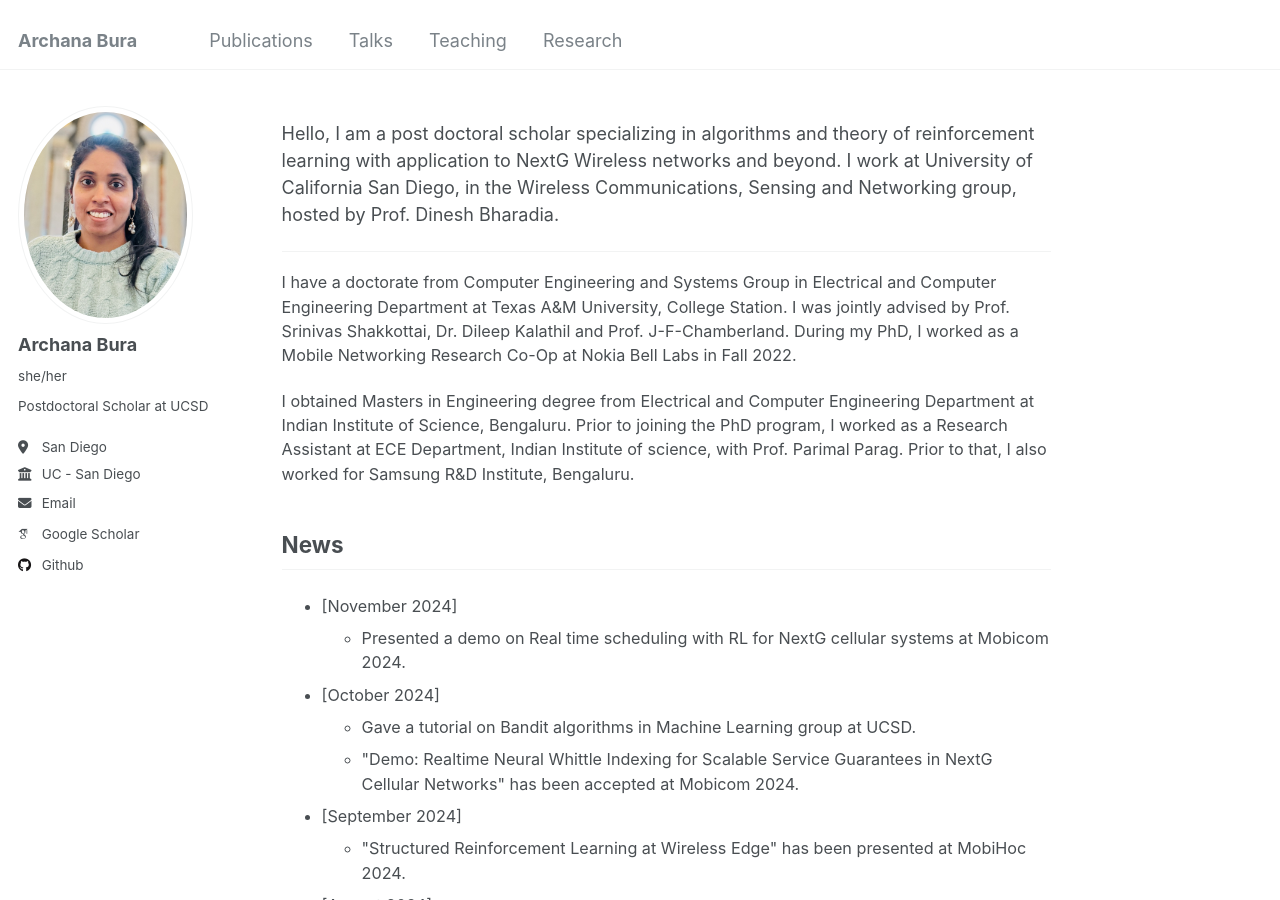
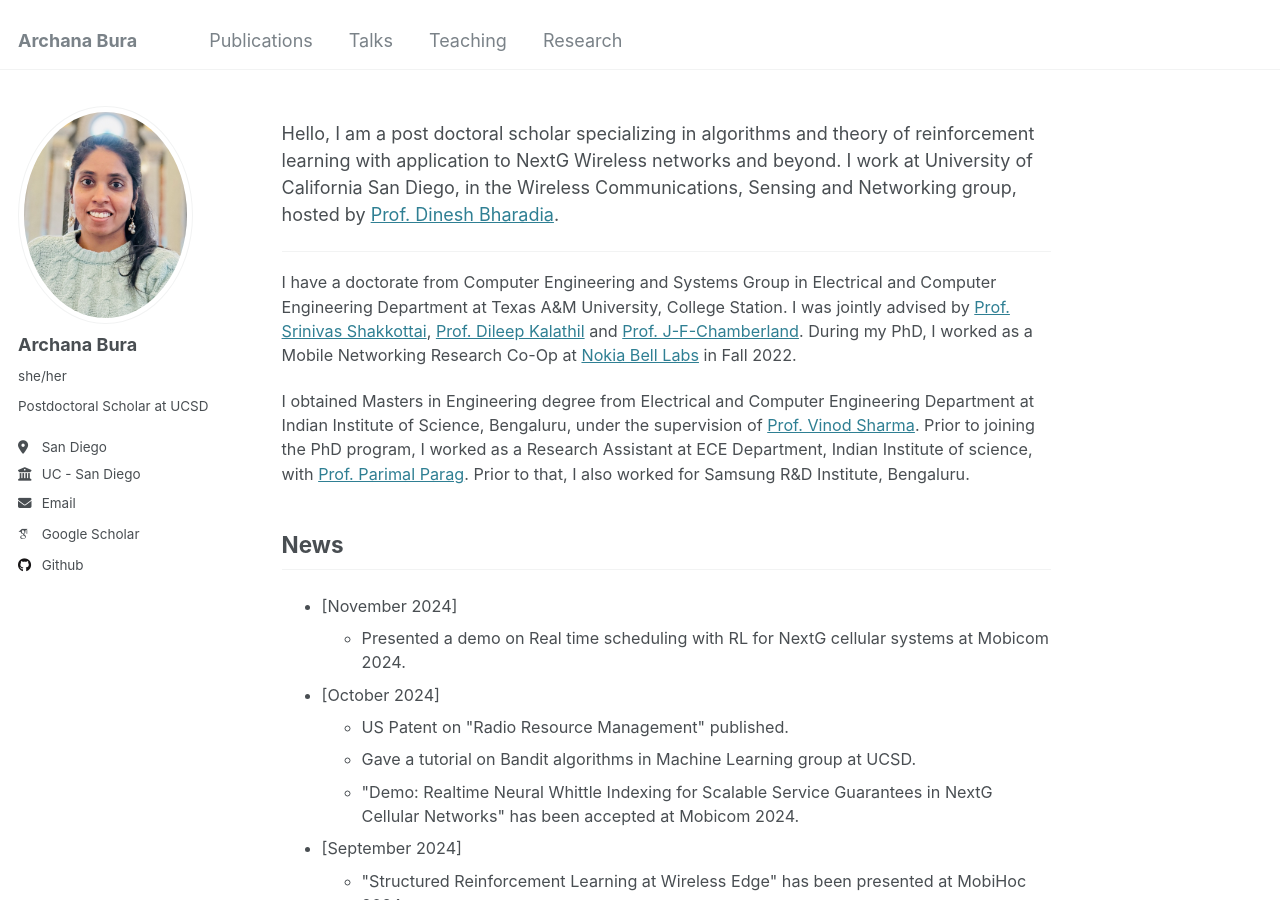
Before and after one commit to archanabura/archanabura.github.io, a Jekyll site: the page built from _pages/about.md, in a window 1280 px wide and 900 px high. Built offline with Jekyll 4.4.1, drawn with Linux system fonts in a browser that asks for light colours; some web fonts are replaced.

Commit message:
added website links in about me

```diff
--- a/_pages/about.md
+++ b/_pages/about.md
@@ -9,17 +9,17 @@ redirect_from:
 
 <!-- archana: To add front page content, add here -->
 <p style="font-size:100%;">
-Hello, I am a post doctoral scholar specializing in algorithms and theory of reinforcement learning with application to NextG Wireless networks and beyond. I work at University of California San Diego, in the Wireless Communications, Sensing and Networking group, hosted by Prof. Dinesh Bharadia.
+Hello, I am a post doctoral scholar specializing in algorithms and theory of reinforcement learning with application to NextG Wireless networks and beyond. I work at University of California San Diego, in the Wireless Communications, Sensing and Networking group, hosted by <a href="https://dineshb-ucsd.github.io">Prof. Dinesh Bharadia</a>.
 </p>
 
 <hr>
 
 <p style="font-size:90%;">
-I have a doctorate from Computer Engineering and Systems Group in Electrical and Computer Engineering Department at Texas A&M University, College Station. I was jointly advised by Prof. Srinivas Shakkottai, Dr. Dileep Kalathil and Prof. J-F-Chamberland. During my PhD, I worked as a Mobile Networking Research Co-Op at Nokia Bell Labs in Fall 2022.
+I have a doctorate from Computer Engineering and Systems Group in Electrical and Computer Engineering Department at Texas A&M University, College Station. I was jointly advised by  <a href="https://cesg.tamu.edu/faculty/srinivas-shakkottai">Prof. Srinivas Shakkottai</a>, <a href="http://people.tamu.edu/~dileep.kalathil">Prof. Dileep Kalathil</a> and <a href="https://people.engr.tamu.edu/chmbrlnd/index.htmlProf">Prof. J-F-Chamberland</a>. During my PhD, I worked as a Mobile Networking Research Co-Op at <a href="https://www.bell-labs.com">Nokia Bell Labs</a> in Fall 2022.
 </p>
 
 <p style="font-size:90%;">
- I obtained Masters in Engineering degree from Electrical and Computer Engineering Department at Indian Institute of Science, Bengaluru. Prior to joining the PhD program, I worked as a Research Assistant at ECE Department, Indian Institute of science, with Prof. Parimal Parag. Prior to that, I also worked for Samsung R&D Institute, Bengaluru.
+ I obtained Masters in Engineering degree from Electrical and Computer Engineering Department at Indian Institute of Science, Bengaluru, under the supervision of <a href="https://scholar.google.com/citations?user=VGSU3YUAAAAJ&hl=en">Prof. Vinod Sharma</a>. Prior to joining the PhD program, I worked as a Research Assistant at ECE Department, Indian Institute of science, with <a href="https://ece.iisc.ac.in/~parimal/">Prof. Parimal Parag</a>. Prior to that, I also worked for Samsung R&D Institute, Bengaluru.
 </p>
 
 <h2>News</h2>
@@ -28,7 +28,8 @@ I have a doctorate from Computer Engineering and Systems Group in Electrical and
                 <li style="font-size:90%;">[November 2024]
                 <ul> <li> Presented a demo on Real time scheduling with RL for NextG cellular systems at Mobicom 2024. </li> </ul> </li>
                 <li style="font-size:90%;">[October 2024]
-                <ul> <li> Gave a tutorial on Bandit algorithms in Machine Learning group at UCSD.</li>
+                <ul> <li> US Patent on "Radio Resource Management" published. </li>
+                <li> Gave a tutorial on Bandit algorithms in Machine Learning group at UCSD.</li>
                 <li> "Demo: Realtime Neural Whittle Indexing for Scalable Service Guarantees in NextG Cellular Networks" has been accepted at Mobicom 2024. </li>
                 </ul>
                 </li>
```
